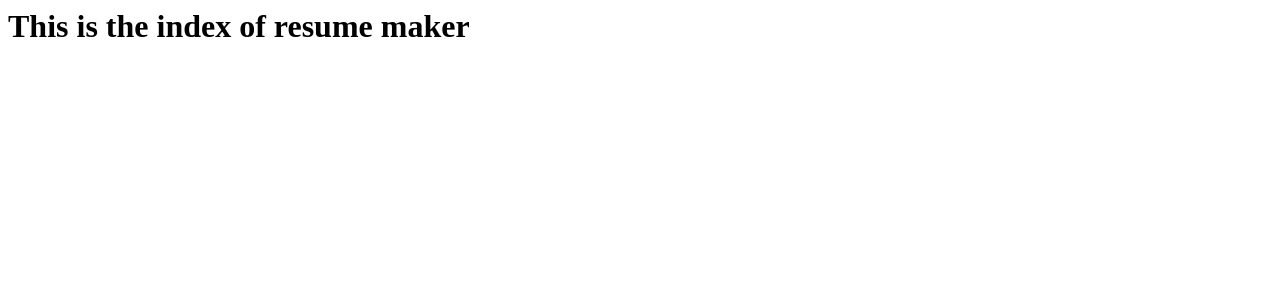
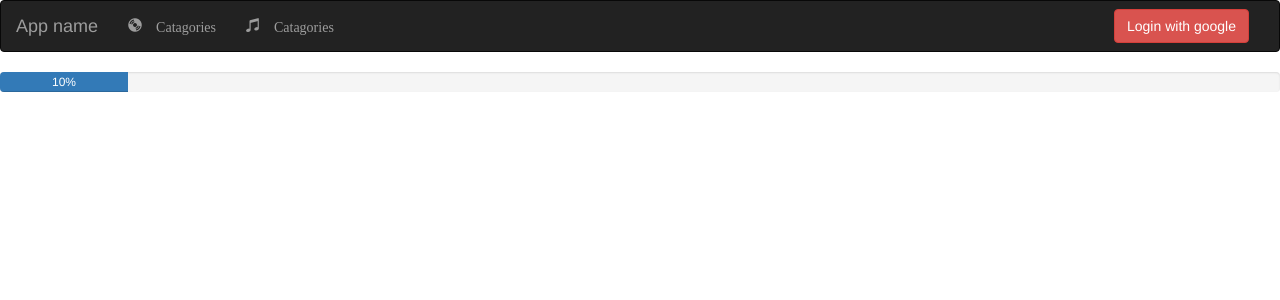
Before and after one commit to sgupta-codeprofile/ondemandservices, a Django app: page /resume_maker/ in a window 1280 px wide. Shown: the top 300 px of the page. Run offline with Django 3.2, Linux system fonts and the light colour scheme; some libraries are stand-ins or nearby versions; some web fonts are replaced.

Commit message:
Blank commit start work on resume maker

```diff
--- a/resume_maker/templates/resume_maker/header.html
+++ b/resume_maker/templates/resume_maker/header.html
@@ -3,7 +3,7 @@
 <html lang="en">
 <head>
     <meta charset="UTF-8">
-    <title>Free Ebooks</title>
+    <title>Resume Maker</title>
         <script src="https://ajax.googleapis.com/ajax/libs/jquery/3.3.1/jquery.min.js"></script>
         <link rel="stylesheet" href="{% static 'free_ebooks/css/bootstrap.min.css' %}">
        <script src="{% static 'free_ebooks/css/bootstrap.min.js' %}"></script>
@@ -38,7 +38,8 @@
 </nav><!-- end nevigation bar -->
 
 
-
+{%block index%}
+{%endblock%}
 
 
 
--- /dev/null
+++ b/resume_maker/templates/resume_maker/index.html
@@ -0,0 +1,10 @@
+{% extends 'resume_maker/header.html'%}
+
+{%block index%}
+<div class="progress">
+  <div class="progress-bar" role="progressbar" aria-valuenow="70"
+  aria-valuemin="0" aria-valuemax="100" style="width:10%">
+    10%
+  </div>
+</div>
+{%endblock%}
--- a/resume_maker/views.py
+++ b/resume_maker/views.py
@@ -2,4 +2,4 @@ from django.shortcuts import render
 from django.http import HttpResponse
 # Create your views here.
 def index(request):
-    return HttpResponse("<h1>This is the index of resume maker")
+    return render(request,'resume_maker/index.html',{})
```
